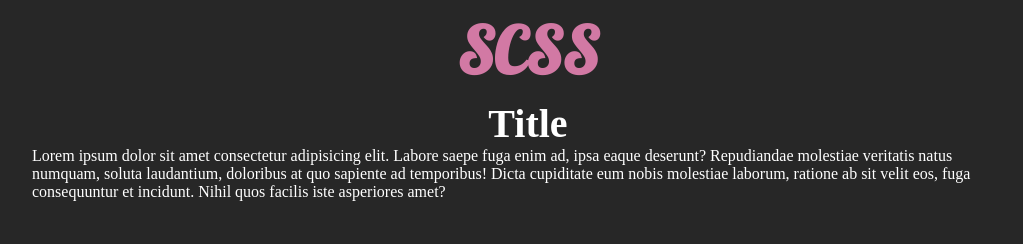
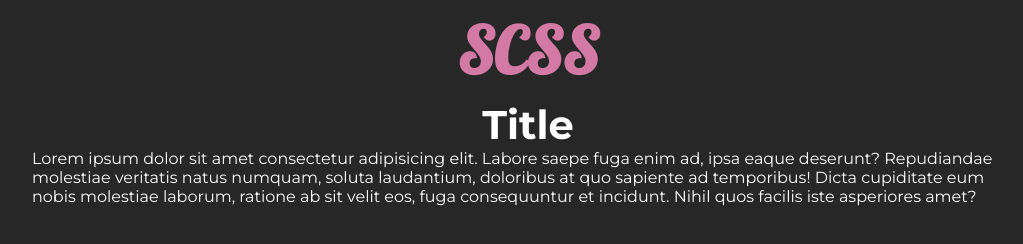
Before and after one commit to tomagrab/SCSS-CrashCourse, a plain HTML site: page index.html in a window 1280 px wide. Shown: the whole page, without its empty margins (112-1135 px from the left). Drawn offline with Linux system fonts and the light colour scheme.

Commit message:
Third commit

```diff
--- a/CSS/reset.css
+++ b/CSS/reset.css
@@ -1,5 +1,4 @@
 :root {
-    font-family: 'Montserrat';
     font-size: 20px/1.2;
     box-sizing: border-box;
 }
--- a/SASS/main.scss
+++ b/SASS/main.scss
@@ -4,10 +4,6 @@
   $text-color: #fff;
   $SASS-logo-color: hsl(331,50%,60%);
   $SASS-logo-light-color: hsl(331,50%,65%);
-  $font-families: (
-    'Lobster',
-    'cursive',
-  );
   $font-weights: (
     "regular": 400,
     "medium": 500,
@@ -19,6 +15,7 @@ body {
   background-color: $primary-color;
   font-weight: map-get($font-weights,  regular);
   color: $text-color;
+  font-family: 'Montserrat';
 }
 
 /*===========HEADER===========*/
--- a/index.html
+++ b/index.html
@@ -4,7 +4,7 @@
   <meta charset="UTF-8">
   <meta name="viewport" content="width=device-width, initial-scale=1.0">
   <title>Document</title>
-  <link href="https://fonts.googleapis.com/css?family=Lobster&display=swap" rel="stylesheet">
+  <link href="https://fonts.googleapis.com/css?family=Lobster|Montserrat:100,300,400,500,600,700,800,900&display=swap" rel="stylesheet">
   <link rel="apple-touch-icon" sizes="180x180" href="/Favicon/apple-touch-icon.png">
   <link rel="icon" type="image/png" sizes="32x32" href="/Favicon/android-chrome-512x512.png">
   <link rel="icon" type="image/png" sizes="32x32" href="/Favicon/android-chrome-192x192.png">
```
Also changed, not shown: CSS/main.css, 1 other file.
